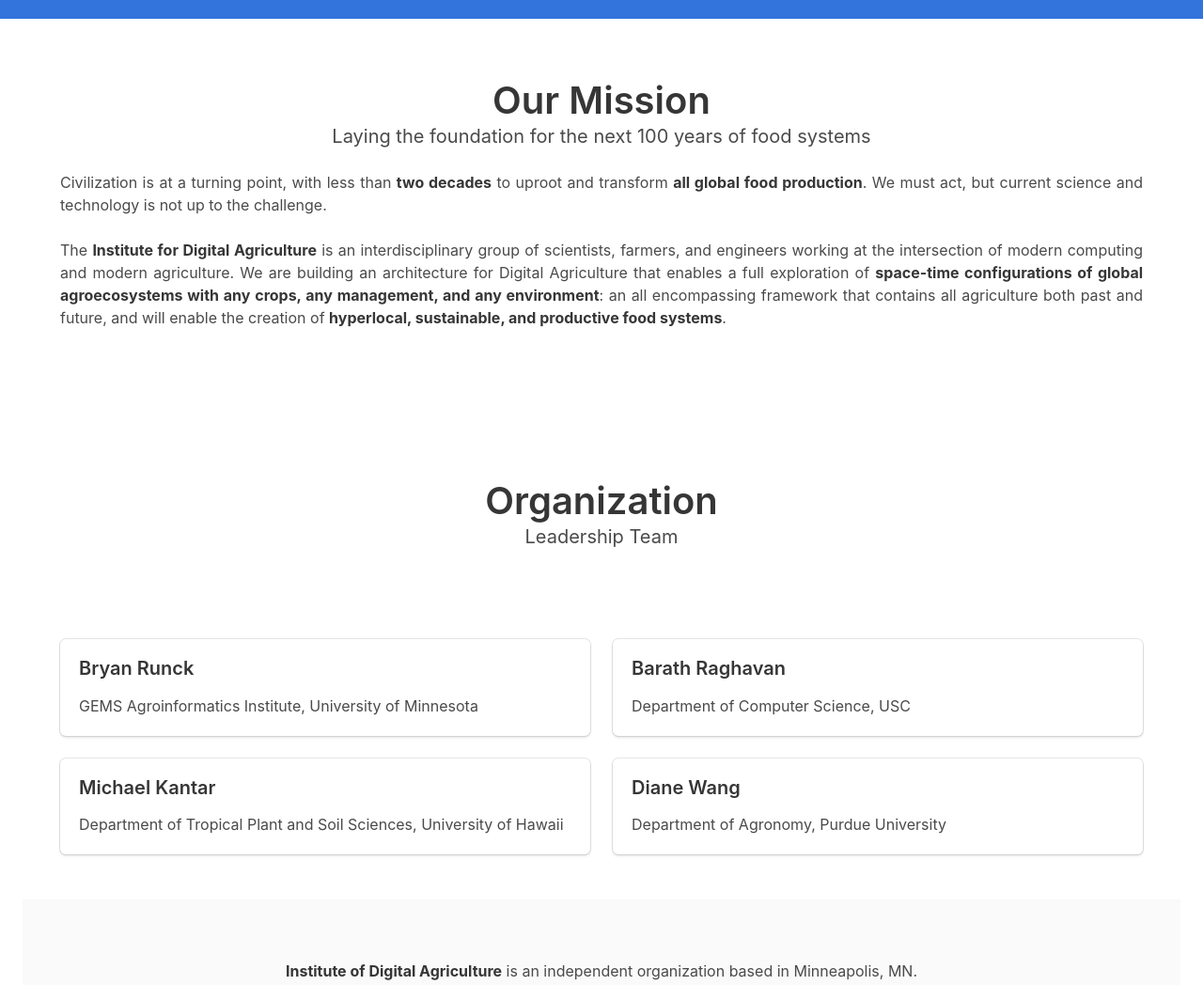
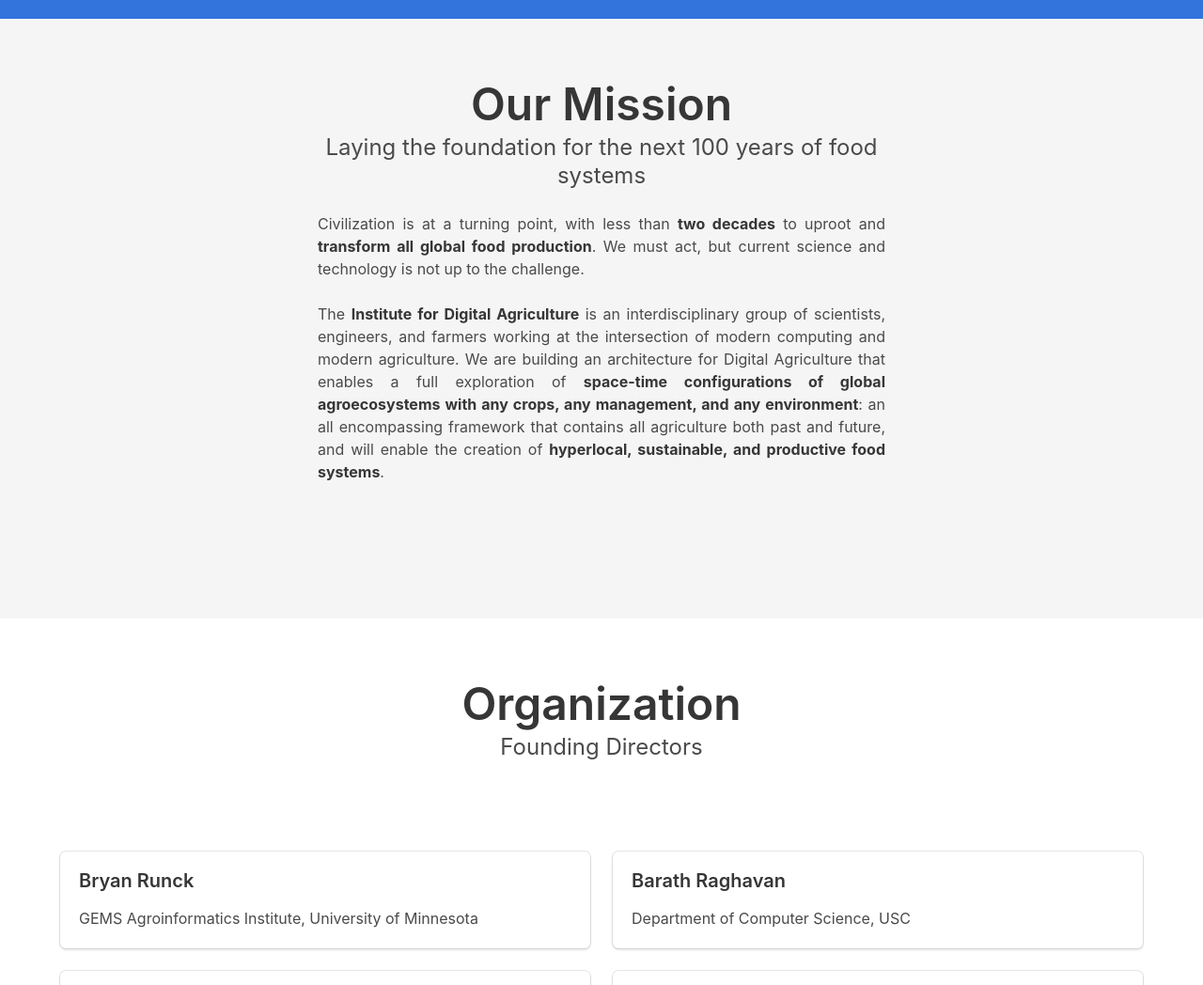
Before and after one commit to digitalaginstitute/institute-www, a plain HTML site: page index.html in a window 1280 px wide. Shown: the part 780-1828 px from the top of the page at 94% size. Drawn offline with nearby package versions, Linux system fonts and the light colour scheme.

Commit message:
Minor edits.

```diff
--- a/base.css
+++ b/base.css
@@ -16,16 +16,6 @@ th {
   font-weight: bold;
 }
 
-.skills-content .media {
-  margin: 0 !important;
-  padding: 4px !important;
-  border: 0 !important;
-}
-
-.skills-content .progress {
-  height: 4px !important;
-}
-
 .custom-tags {
   text-align: center !important;
   display: block;
--- a/index.html
+++ b/index.html
@@ -64,24 +64,28 @@
   </section>
 
   <!-- Mission -->
-  <section class="section" id="mission">
+  <section class="section has-background-white-ter" id="mission">
     <!-- Title -->
     <div class="section-heading">
-      <h3 class="title is-2">Our Mission
-      </h3>
-      <h4 class="subtitle is-5">Laying the foundation for the next 100 years of food systems</h4>
-      <div class="container has-text-justified">
-        <p>Civilization is at a turning point, with less than <strong>two decades</strong> to uproot and transform <strong>all global food production</strong>. We must act, but current science and technology is not up to the challenge.</p><br>
+      <div class="columns">
+        <div class="column is-half is-offset-one-quarter">
+          <h1 class="title is-1">Our Mission</h1>
+          <h4 class="subtitle is-4">Laying the foundation for the next 100 years of food systems</h4>
+          <div class="container has-text-justified">
+          <p>Civilization is at a turning point, with less than <strong>two decades</strong> to uproot and <strong>transform all global food production</strong>. We must act, but current science and technology is not up to the challenge.</p><br>
 
-        <p>The <strong>Institute for Digital Agriculture</strong> is an interdisciplinary group of scientists, farmers, and engineers working at the intersection of modern computing and modern agriculture. We are building an architecture for Digital Agriculture that enables a full exploration of <strong>space-time configurations of global agroecosystems with any crops, any management, and any environment</strong>: an all encompassing framework that contains all agriculture both past and future, and will enable the creation of <strong>hyperlocal, sustainable, and productive food systems</strong>.</p>
+          <p>The <strong>Institute for Digital Agriculture</strong> is an interdisciplinary group of scientists, engineers, and farmers working at the intersection of modern computing and modern agriculture. We are building an architecture for Digital Agriculture that enables a full exploration of <strong>space-time configurations of global agroecosystems with any crops, any management, and any environment</strong>: an all encompassing framework that contains all agriculture both past and future, and will enable the creation of <strong>hyperlocal, sustainable, and productive food systems</strong>.</p>
+          </div>
+        </div>
       </div>
     </div>
+  </section>
 
   <!-- Organization -->
   <section class="section" id="organization">
     <div class="section-heading">
-      <h3 class="title is-2">Organization</h3>
-      <h4 class="subtitle is-5">Leadership Team</h4>
+      <h1 class="title is-1">Organization</h1>
+      <h4 class="subtitle is-4">Founding Directors</h4>
     </div>
     <div class="container">
       <div class="columns">
@@ -128,7 +132,7 @@
   <footer class="footer">
     <div class="section-heading">
       <p>
-        <strong>Institute of Digital Agriculture</strong> is an independent organization based in Minneapolis, MN.
+        <strong>Institute for Digital Agriculture</strong> is an independent organization based in Minneapolis, MN.
       </p>
     </div>
   </footer>
```
